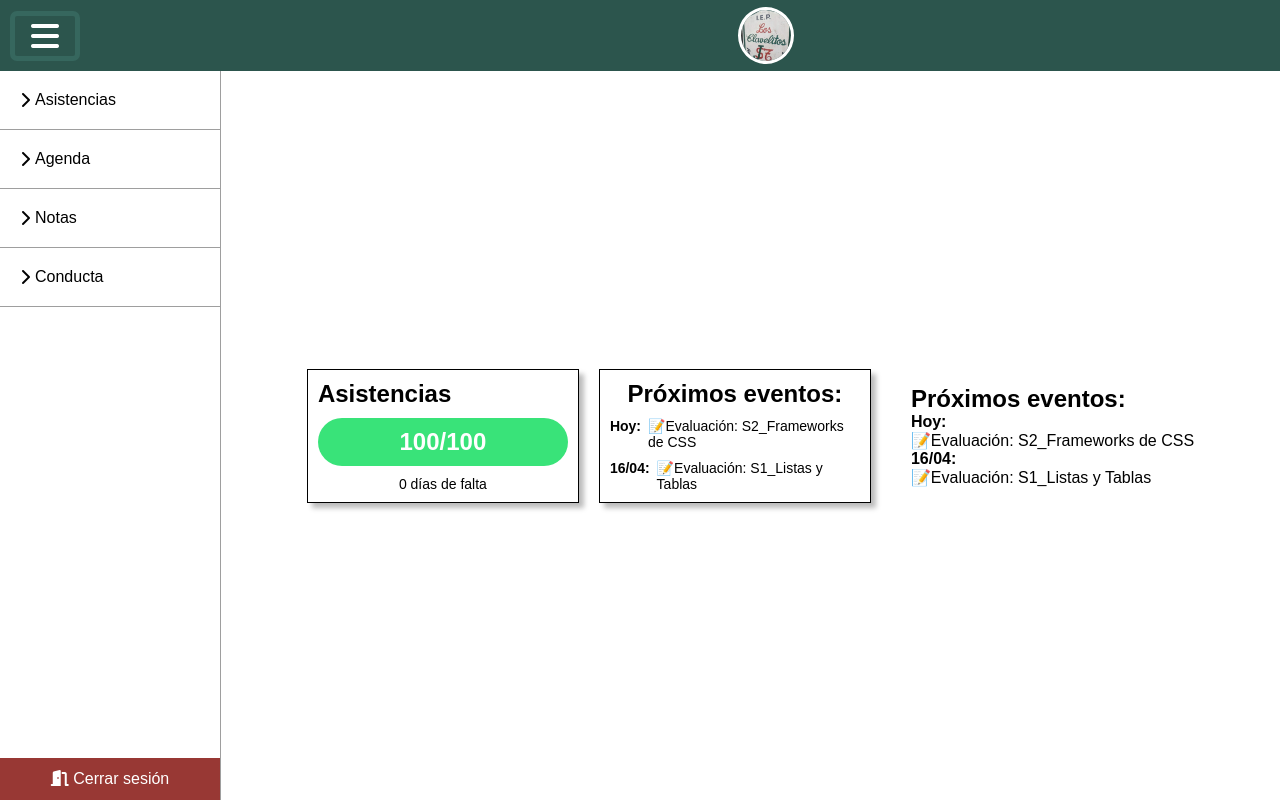
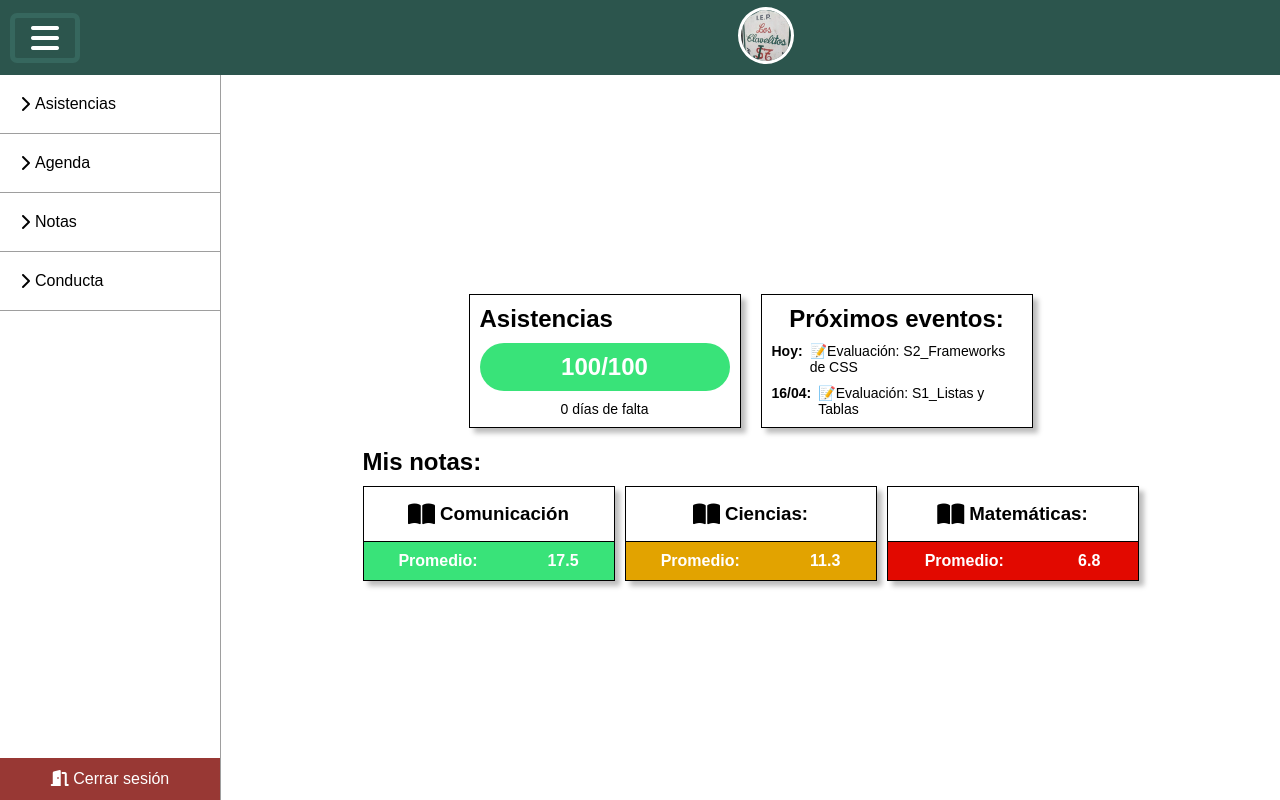
Before and after one commit to Letalandroid/web_direccion, a PHP site: page / in a window 1280 px wide. Run offline with PHP 8.4, Linux system fonts and the light colour scheme; some libraries are stand-ins or nearby versions.

Commit message:
Add section Mis notas

```diff
--- a/css/home.css
+++ b/css/home.css
@@ -14,10 +14,12 @@ header {
     padding: 10px;
 }
 
-.logo__container>img {
-    width: 50px;
-    border-radius: 50%;
-    outline: 3px solid #fff;
+.logo__container>a {
+    img {
+        width: 50px;
+        border-radius: 50%;
+        outline: 3px solid #fff;
+    }
 }
 
 .logo__container {
@@ -51,7 +53,7 @@ main {
 
 .container__nav {
     width: min-content;
-    height: calc(100vh - 71.11px);
+    height: calc(100vh - 75.11px);
     display: flex;
     flex-direction: column;
     justify-content: space-between;
@@ -61,9 +63,15 @@ main {
 .container__sections {
     width: 100%;
     display: flex;
+    flex-direction: column;
     justify-content: center;
     align-items: center;
     gap: 20px;
+
+    .sections__top {
+        display: flex;
+        gap: 20px;
+    }
 
     .section__asistencias {
         width: 250px;
@@ -112,6 +120,52 @@ main {
             gap: 7px;
         }
     }
+
+    .container__section__notas {
+        display: flex;
+        flex-direction: column;
+        gap: 10px;
+
+        .container__notas {
+            display: flex;
+            gap: 10px;
+        }
+    }
+
+    .section__notas {
+
+        width: 250px;
+        display: flex;
+        flex-direction: column;
+        align-items: center;
+        border: 1px solid #000;
+        box-shadow: 5px 5px 5px #0004;
+
+        div:nth-child(1) {
+            display: flex;
+            justify-content: center;
+            align-items: center;
+            padding: 15px 0;
+            gap: 5px;
+
+            i {
+                font-size: 24px;
+            }
+        }
+
+        div:nth-child(2) {
+            width: 100%;
+            display: flex;
+            justify-content: space-around;
+            align-items: center;
+            border-top: 1px solid #000;
+            padding: 10px 0;
+            font-weight: bold;
+            color: #fff;
+            background-color: #39E379;
+        }
+
+    }
 }
 
 nav > ul > li {
--- a/index.html
+++ b/index.html
@@ -12,11 +12,13 @@
   <header>
     <button><i class="fas fa-bars"></i></button>
     <div class="logo__container">
-      <img src="/assets/img/logo.jpeg" alt="logo_clavelitos_de_sjt">
+      <a href="/">
+        <img src="/assets/img/logo.jpeg" alt="logo_clavelitos_de_sjt">
+      </a>
     </div>
   </header>
   <main>
-    <div id="sadsada" class="container__nav">
+    <div class="container__nav">
       <nav>
       <ul>
         <li><i class="fas fa-chevron-right"></i><a class="link__menu" href="/asistencias">Asistencias</a></li>
@@ -37,7 +39,8 @@
     </button>
     </div>
     <div class="container__sections">
-      <div class="section__asistencias">
+      <div class="sections__top">
+        <div class="section__asistencias">
         <h2>Asistencias</h2>
         <p>100/100</p>
         <span>0 días de falta</span>
@@ -53,17 +56,42 @@
           <p>📝Evaluación: S1_Listas y Tablas</p>
         </div>
       </div>
-      <h2></h2>
-      <div class="section__notas">
-        <h2>Próximos eventos:</h2>
-        <div class="agenda__items">
-          <b>Hoy:</b>
-          <p>📝Evaluación: S2_Frameworks de CSS</p>
+      </div>
+      <div class="container__section__notas">
+        <h2>Mis notas:</h2>
+        <div class="container__notas">
+          <div class="section__notas">
+            <div>
+              <i class="fas fa-book-open"></i>
+              <h3>Comunicación</h3>
+            </div>
+            <div>
+              <p>Promedio:</p>
+              <span>17.5</span>
+            </div>
+          </div>
+          <div class="section__notas">
+            <div>
+              <i class="fas fa-book-open"></i>
+              <h3>Ciencias:</h3>
+            </div>
+            <div style="background-color: #E2A300;">
+              <p>Promedio:</p>
+              <span>11.3</span>
+            </div>
+          </div>
+          <div class="section__notas">
+            <div>
+              <i class="fas fa-book-open"></i>
+              <h3>Matemáticas:</h3>
+            </div>
+            <div style="background-color: #E20900;">
+              <p>Promedio:</p>
+              <span>6.8</span>
+            </div>
+          </div>
         </div>
-        <div class="agenda__items">
-          <b>16/04:</b>
-          <p>📝Evaluación: S1_Listas y Tablas</p>
-        </div>
+      </div>
       </div>
     </div>
   </main>
```
